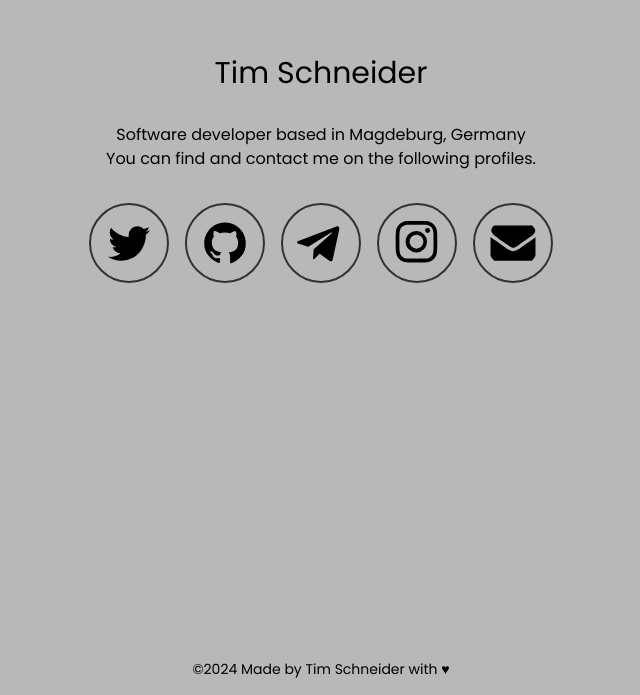
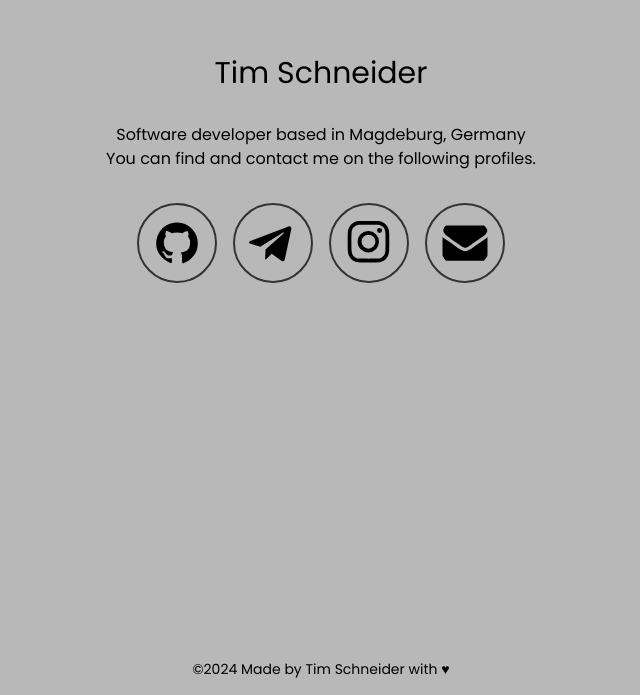
Before and after one commit to T1mS22/trappist-1, a Next.js app: page / in a window 1280 px wide. Shown: the part 105-800 px from the top of the page, without its empty margins (319-959 px from the left). Built offline with nearby package versions, Linux system fonts and the light colour scheme.

Commit message:
removed X

```diff
--- a/pages/index.tsx
+++ b/pages/index.tsx
@@ -19,16 +19,6 @@ export default function Home() {
         <p>You can find and contact me on the following profiles.</p>
       </div>
       <div className="flex flex-row gap-4">
-        <div className="tooltip tooltip-bottom" data-tip="X">
-          <a href="https://twitter.com/UselessTimmi">
-            <svg
-              className="w-20 h-20 p-3 border-secondary border-2 rounded-full hover:fill-primary hover:border-primary"
-              viewBox="0 0 40 40"
-            >
-              <path d="M36.3,10.2c-1,1.3-2.1,2.5-3.4,3.5c0,0.2,0,0.4,0,1c0,1.7-0.2,3.6-0.9,5.3c-0.6,1.7-1.2,3.5-2.4,5.1 c-1.1,1.5-2.3,3.1-3.7,4.3c-1.4,1.2-3.3,2.3-5.3,3c-2.1,0.8-4.2,1.2-6.6,1.2c-3.6,0-7-1-10.2-3c0.4,0,1.1,0.1,1.5,0.1 c3.1,0,5.9-1,8.2-2.9c-1.4,0-2.7-0.4-3.8-1.3c-1.2-1-1.9-2-2.2-3.3c0.4,0.1,1,0.1,1.2,0.1c0.6,0,1.2-0.1,1.7-0.2 c-1.4-0.3-2.7-1.1-3.7-2.3s-1.4-2.6-1.4-4.2v-0.1c1,0.6,2,0.9,3,0.9c-1-0.6-1.5-1.3-2.2-2.4c-0.6-1-0.9-2.1-0.9-3.3s0.3-2.3,1-3.4 c1.5,2.1,3.6,3.6,6,4.9s4.9,2,7.6,2.1c-0.1-0.6-0.1-1.1-0.1-1.4c0-1.8,0.8-3.5,2-4.7c1.2-1.2,2.9-2,4.7-2c2,0,3.6,0.8,4.8,2.1 c1.4-0.3,2.9-0.9,4.2-1.5c-0.4,1.5-1.4,2.7-2.9,3.6C33.8,11.2,35.1,10.9,36.3,10.2L36.3,10.2z"></path>
-            </svg>
-          </a>
-        </div>
         <div className="tooltip tooltip-bottom" data-tip="Github">
           <a href="https://github.com/T1mS22">
             <svg
```
